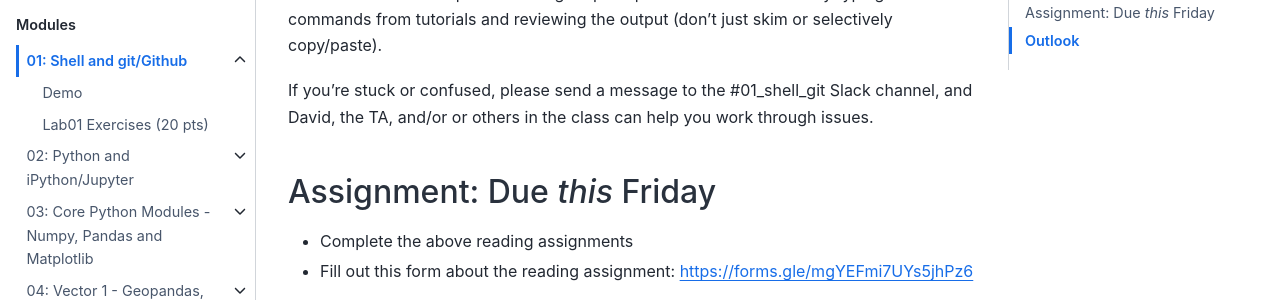
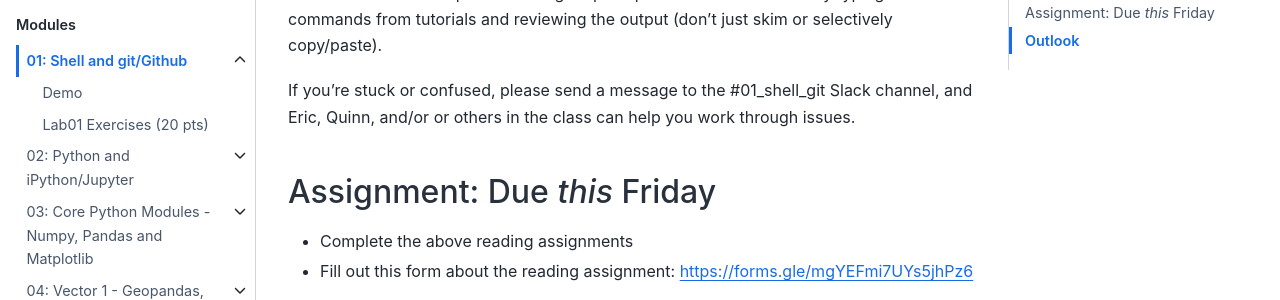
Before and after one commit to UW-GDA/jupyterbook, a Jupyter Book: the page built from book/modules/01_Shell_Github/01_Shell_Github_prep.md, in a window 1280 px wide and 900 px high, scrolled down 2483 px. Shown: the part 180-480 px from the top of the window. Built offline with Jupyter Book 1.0.4 settings and Sphinx 7.4.7 and the Sphinx Book theme 1.1.4, drawn with Linux system fonts in a browser that asks for light colours; pages that are not in the unit, such as notebooks, are missing from menus.

Commit message:
Update 01_Shell_Github_prep.md

```diff
--- a/book/modules/01_Shell_Github/01_Shell_Github_prep.md
+++ b/book/modules/01_Shell_Github/01_Shell_Github_prep.md
@@ -45,7 +45,7 @@ Please attempt to work your way through the following lessons (make sure you att
 
 If all of this is new, don’t worry, but you will need to put in some extra time during the first few weeks of class to practice and get up to speed. This means actually typing the commands from tutorials and reviewing the output (don’t just skim or selectively copy/paste).
 
-If you’re stuck or confused, please send a message to the #01_shell_git Slack channel, and David, the TA, and/or or others in the class can help you work through issues.
+If you’re stuck or confused, please send a message to the #01_shell_git Slack channel, and Eric, Quinn, and/or or others in the class can help you work through issues.
 
 ## Assignment: Due *this* Friday
 * Complete the above reading assignments
```
